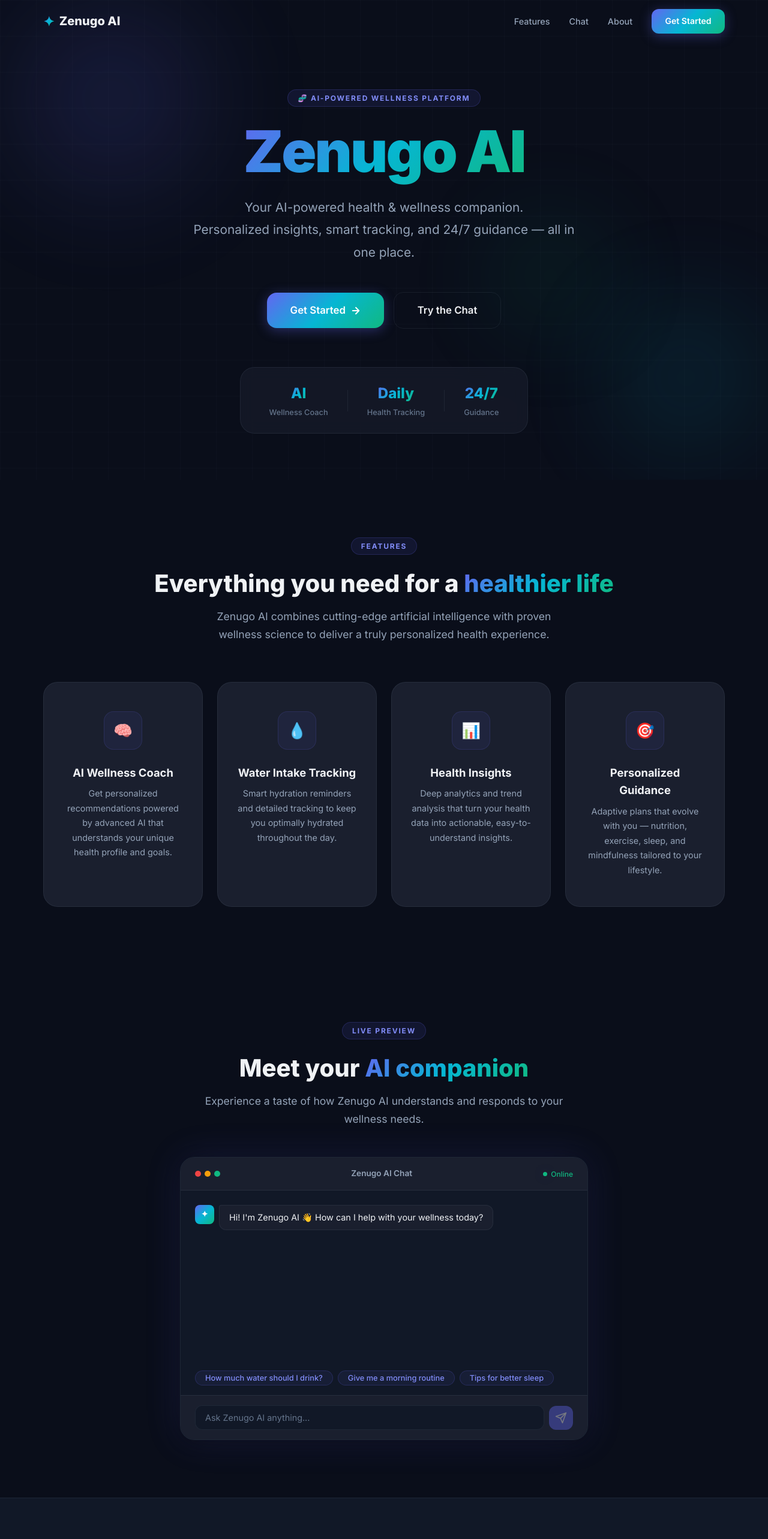
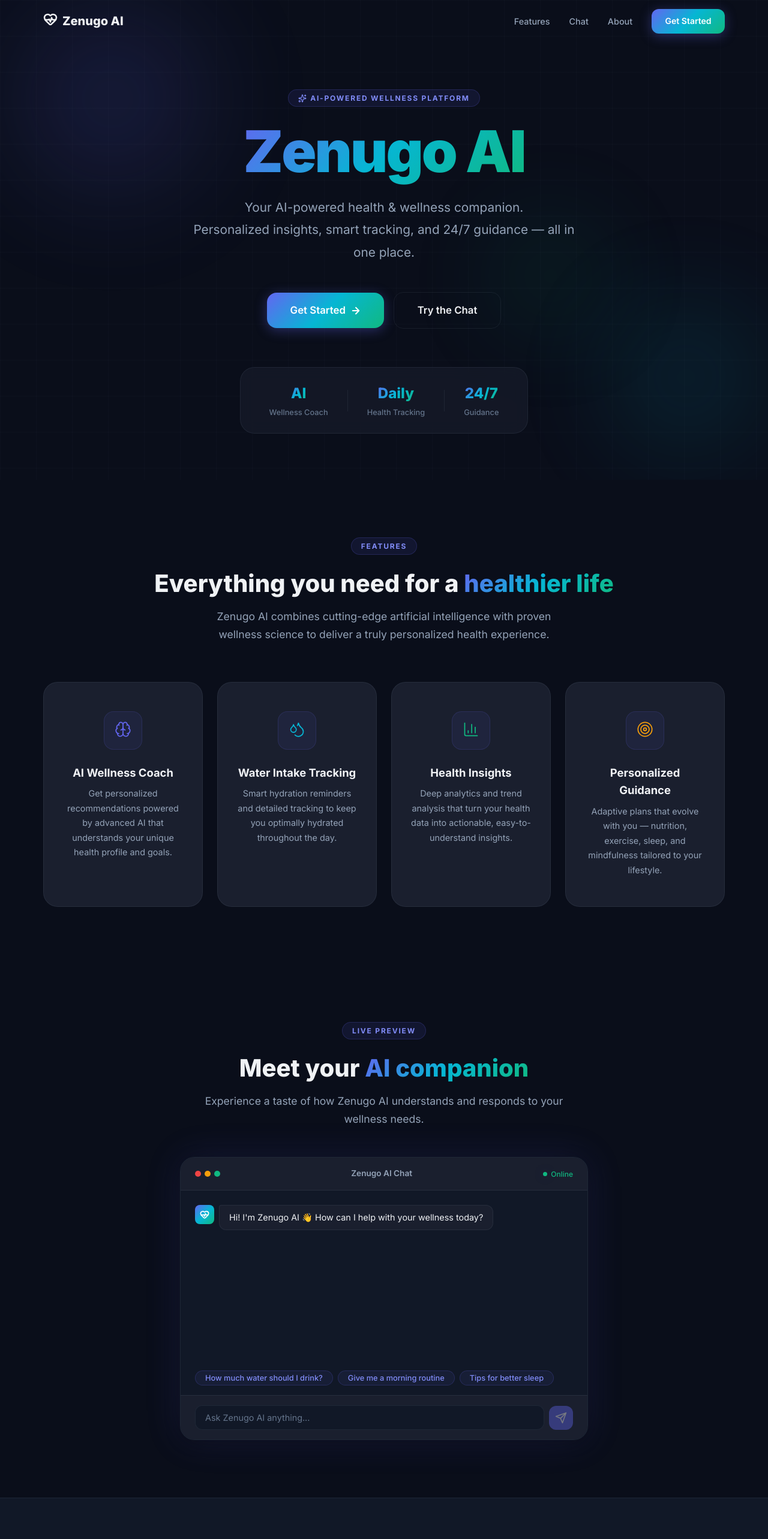
Before and after one commit to MuktharMJ/zenugo-ai, a React (Vite) app: page / in a window 1280 px wide. Shown: the top 2566 px of the page at 60% size. Built offline with nearby package versions, Linux system fonts and the light colour scheme.

Commit message:
feat: implement core UI components and integrate lucide-react icons

```diff
--- a/package.json
+++ b/package.json
@@ -10,6 +10,7 @@
     "preview": "vite preview"
   },
   "dependencies": {
+    "lucide-react": "^1.21.0",
     "react": "^19.2.7",
     "react-dom": "^19.2.7",
     "react-router-dom": "^7.18.0"
--- a/src/components/ChatbotPreview/ChatbotPreview.jsx
+++ b/src/components/ChatbotPreview/ChatbotPreview.jsx
@@ -1,4 +1,5 @@
 import { useState, useRef, useEffect } from 'react';
+import { HeartPulse } from 'lucide-react';
 import './ChatbotPreview.css';
 
 const INITIAL_MESSAGES = [
@@ -101,7 +102,9 @@ function ChatbotPreview() {
             {messages.map((msg, i) => (
               <div key={i} className={`chatbot__msg chatbot__msg--${msg.role}`}>
                 {msg.role === 'bot' && (
-                  <div className="chatbot__avatar">✦</div>
+                  <div className="chatbot__avatar">
+                    <HeartPulse aria-hidden="true" size={16} strokeWidth={2.5} />
+                  </div>
                 )}
                 <div className="chatbot__bubble">
                   {msg.text.split('\n').map((line, j) => (
@@ -116,7 +119,9 @@ function ChatbotPreview() {
 
             {isTyping && (
               <div className="chatbot__msg chatbot__msg--bot">
-                <div className="chatbot__avatar">✦</div>
+                <div className="chatbot__avatar">
+                  <HeartPulse aria-hidden="true" size={16} strokeWidth={2.5} />
+                </div>
                 <div className="chatbot__bubble chatbot__bubble--typing">
                   <span className="chatbot__typing-dot" />
                   <span className="chatbot__typing-dot" />
--- a/src/components/Features/Features.jsx
+++ b/src/components/Features/Features.jsx
@@ -1,27 +1,28 @@
 import { useEffect, useRef, useState } from 'react';
+import { Brain, Droplets, BarChart3, Target } from 'lucide-react';
 import './Features.css';
 
 const FEATURES = [
   {
-    icon: '🧠',
+    icon: <Brain aria-hidden="true" size={28} color="#6366f1" strokeWidth={1.5} />,
     title: 'AI Wellness Coach',
     description: 'Get personalized recommendations powered by advanced AI that understands your unique health profile and goals.',
     accent: '#6366f1',
   },
   {
-    icon: '💧',
+    icon: <Droplets aria-hidden="true" size={28} color="#06b6d4" strokeWidth={1.5} />,
     title: 'Water Intake Tracking',
     description: 'Smart hydration reminders and detailed tracking to keep you optimally hydrated throughout the day.',
     accent: '#06b6d4',
   },
   {
-    icon: '📊',
+    icon: <BarChart3 aria-hidden="true" size={28} color="#10b981" strokeWidth={1.5} />,
     title: 'Health Insights',
     description: 'Deep analytics and trend analysis that turn your health data into actionable, easy-to-understand insights.',
     accent: '#10b981',
   },
   {
-    icon: '🎯',
+    icon: <Target aria-hidden="true" size={28} color="#f59e0b" strokeWidth={1.5} />,
     title: 'Personalized Guidance',
     description: 'Adaptive plans that evolve with you — nutrition, exercise, sleep, and mindfulness tailored to your lifestyle.',
     accent: '#f59e0b',
--- a/src/components/Footer/Footer.jsx
+++ b/src/components/Footer/Footer.jsx
@@ -1,4 +1,5 @@
 import { Link, useLocation } from 'react-router-dom';
+import { HeartPulse } from 'lucide-react';
 import './Footer.css';
 
 function Footer() {
@@ -20,7 +21,9 @@ function Footer() {
         <div className="footer__top">
           <div className="footer__brand">
             <Link to="/" className="footer__logo">
-              <span className="footer__logo-icon">✦</span>
+              <span className="footer__logo-icon">
+                <HeartPulse aria-hidden="true" size={24} strokeWidth={2.5} />
+              </span>
               <span className="footer__logo-text">Zenugo AI</span>
             </Link>
             <p className="footer__tagline">
--- a/src/components/Hero/Hero.jsx
+++ b/src/components/Hero/Hero.jsx
@@ -1,3 +1,4 @@
+import { Sparkles } from 'lucide-react';
 import './Hero.css';
 
 function Hero() {
@@ -10,8 +11,8 @@ function Hero() {
       <div className="hero__grid-overlay" />
 
       <div className="hero__content container">
-        <span className="section-label animate-fade-in-up" style={{ animationDelay: '0.1s' }}>
-          🧬 AI-Powered Wellness Platform
+        <span className="section-label animate-fade-in-up" style={{ animationDelay: '0.1s', display: 'inline-flex', alignItems: 'center', gap: '6px' }}>
+          <Sparkles aria-hidden="true" size={14} /> AI-Powered Wellness Platform
         </span>
 
         <h1 className="hero__title animate-fade-in-up" style={{ animationDelay: '0.25s' }}>
--- a/src/components/Navbar/Navbar.jsx
+++ b/src/components/Navbar/Navbar.jsx
@@ -1,5 +1,6 @@
 import { useState, useEffect } from 'react';
 import { Link, useLocation } from 'react-router-dom';
+import { HeartPulse } from 'lucide-react';
 import './Navbar.css';
 
 function Navbar() {
@@ -38,7 +39,9 @@ function Navbar() {
     <header className={`navbar ${scrolled ? 'navbar--scrolled' : ''}`}>
       <div className="navbar__inner container">
         <Link to="/" className="navbar__logo" id="navbar-logo">
-          <span className="navbar__logo-icon">✦</span>
+          <span className="navbar__logo-icon">
+            <HeartPulse aria-hidden="true" size={24} strokeWidth={2.5} />
+          </span>
           <span className="navbar__logo-text">Zenugo AI</span>
         </Link>
 
--- a/src/pages/AboutPage.jsx
+++ b/src/pages/AboutPage.jsx
@@ -1,3 +1,4 @@
+import { HeartPulse, ArrowRight } from 'lucide-react';
 import './AboutPage.css';
 
 const currentFeatures = [
@@ -41,7 +42,9 @@ function AboutPage() {
             <ul className="about-page__list">
               {currentFeatures.map((feature) => (
                 <li key={feature} className="about-page__list-item">
-                  <span className="about-page__list-icon">✦</span>
+                  <span className="about-page__list-icon">
+                    <HeartPulse aria-hidden="true" size={14} strokeWidth={2.5} />
+                  </span>
                   {feature}
                 </li>
               ))}
@@ -53,7 +56,9 @@ function AboutPage() {
             <ul className="about-page__list">
               {futureRoadmap.map((item) => (
                 <li key={item} className="about-page__list-item">
-                  <span className="about-page__list-icon">→</span>
+                  <span className="about-page__list-icon">
+                    <ArrowRight aria-hidden="true" size={14} strokeWidth={2.5} />
+                  </span>
                   {item}
                 </li>
               ))}
```
Also changed, not shown: 1 other file (tests, documents, lock files or other folders).
